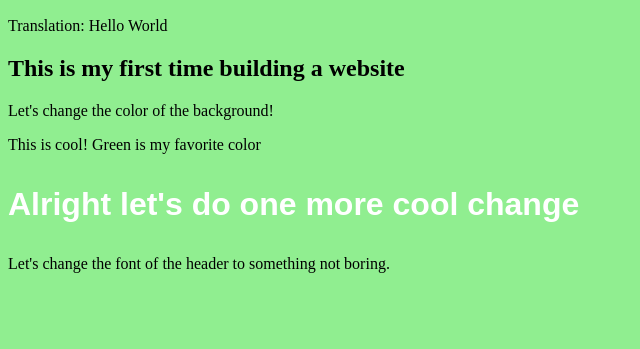
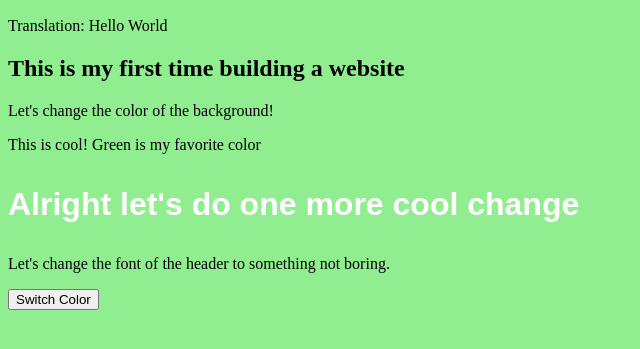
Before and after one commit to hende586/class-demo, a plain HTML site: page index.html in a window 1280 px wide. Shown: the part 423-772 px from the top of the page, without its empty margins (0-640 px from the left). Drawn offline with Linux system fonts and the light colour scheme.

Commit message:
README Updates and added a button

```diff
--- a/index.html
+++ b/index.html
@@ -23,4 +23,7 @@
     <h3>Alright let's do one more cool change</h3>
     <p>Let's change the font of the header to something not boring.</p>
 </body>
+<body><body class="blue-bg" id="myBody">
+  <button onclick="toggleBackground()">Switch Color</button>
+</body>
 </html>
```
Also changed, not shown: 1 other file.
